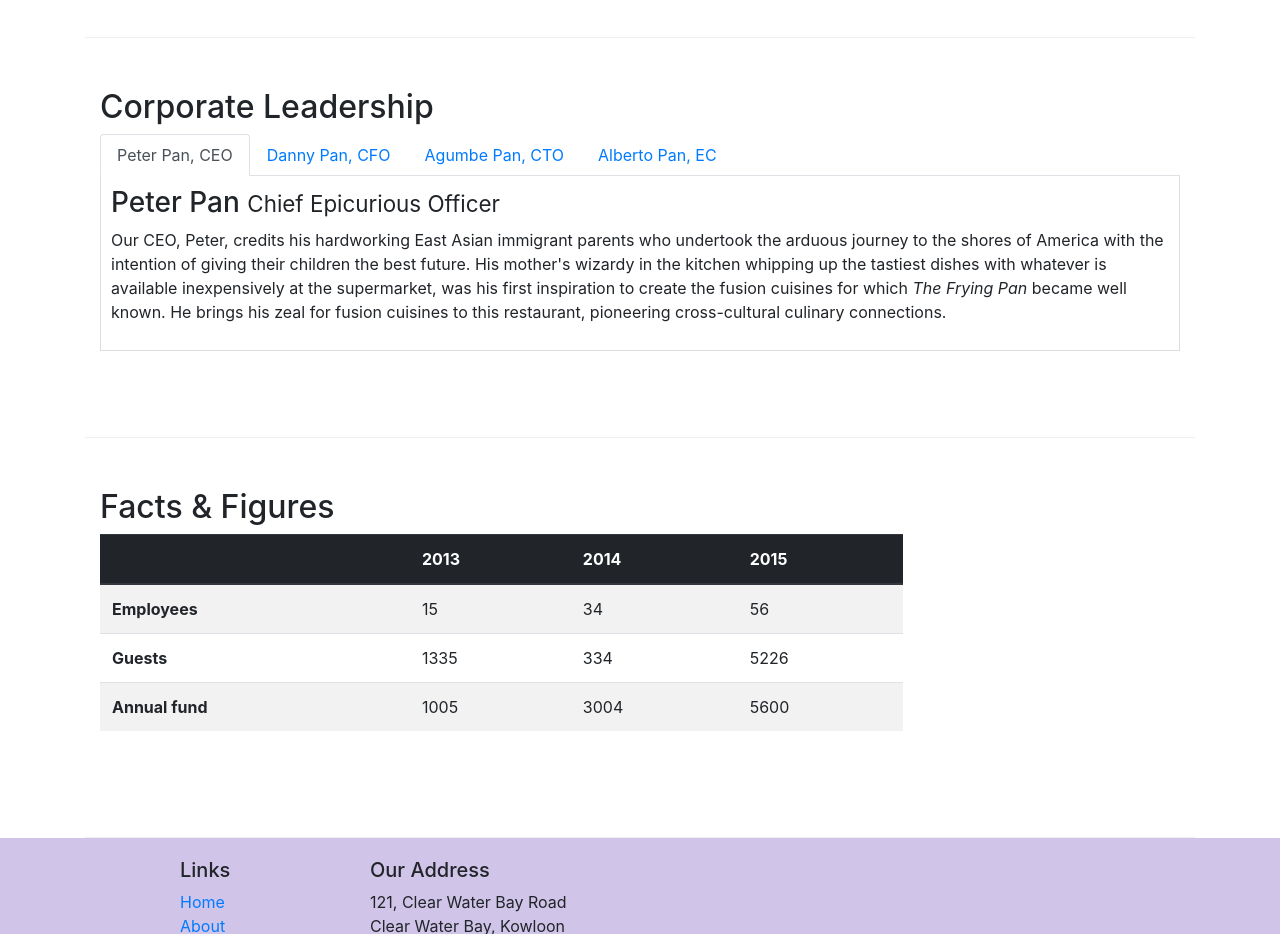
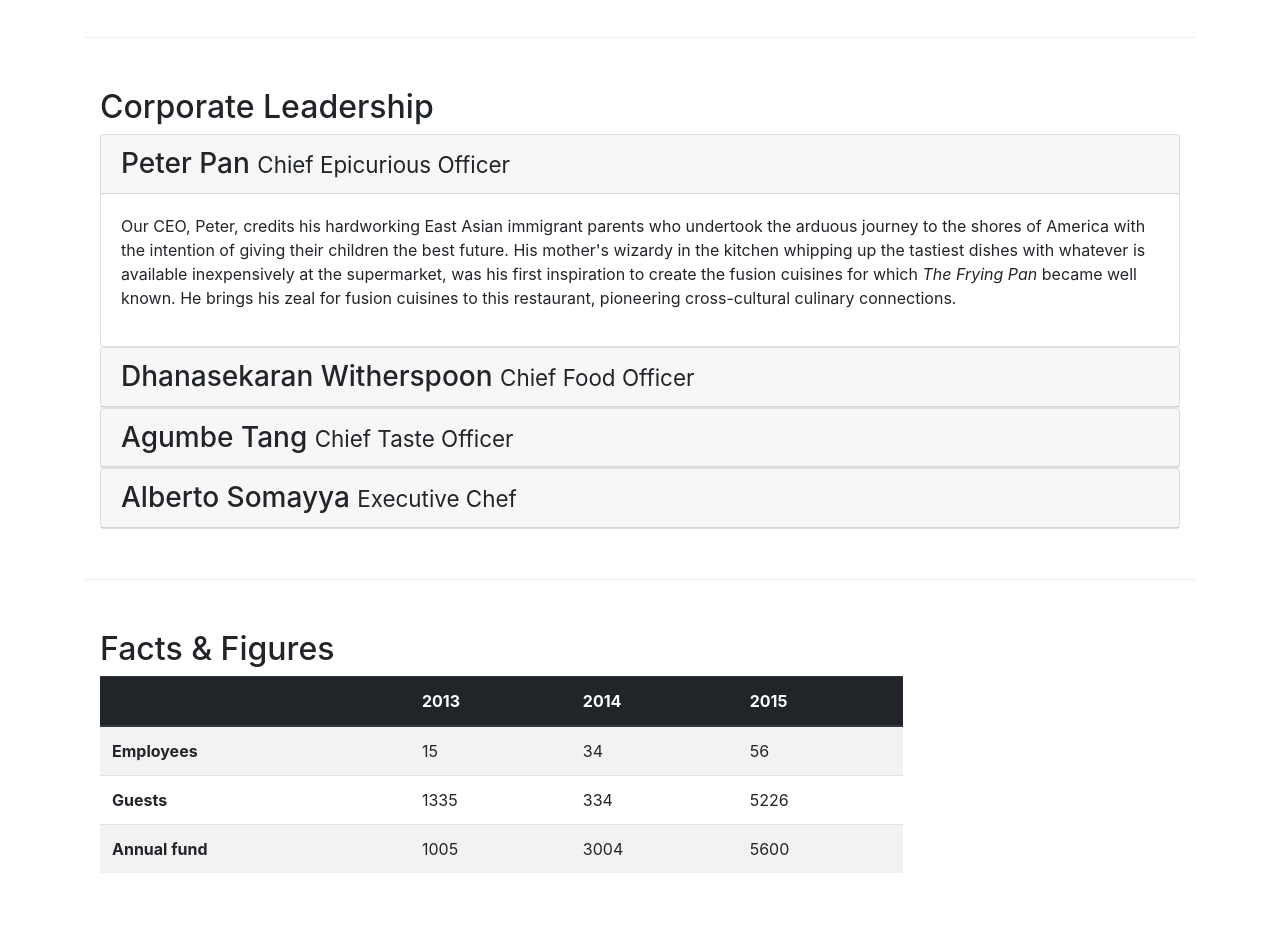
Before and after one commit to Sheikhtanzeela/conFusion, a website: page aboutus.html in a window 1280 px wide. Shown: the part 860-1794 px from the top of the page. Drawn offline with nearby package versions, Linux system fonts and the light colour scheme.

Commit message:
Accordion

```diff
--- a/aboutus.html
+++ b/aboutus.html
@@ -117,77 +117,120 @@
         <div class="row row-content text-align-center">
             <div class="col-12">
                 <h2>Corporate Leadership</h2>
-                <ul class="nav nav-tabs">
-                    <li class="nav-item">
-                        <a class="nav-link active" href="#peter" role="tab" data-toggle="tab"> Peter Pan, CEO</a>
-                    </li>
-                    <li class="nav-item">
-                        <a class="nav-link " href="#dane" role="tab" data-toggle="tab"> Danny Pan, CFO</a>
-                    </li>
-                    <li class="nav-item">
-                        <a class="nav-link " href="#agumbe" role="tab" data-toggle="tab"> Agumbe Pan, CTO</a>
-                    </li>
-                    <li class="nav-item">
-                        <a class="nav-link " href="#alberto" role="tab" data-toggle="tab"> Alberto Pan, EC</a>
-                    </li>
-                </ul>
 
-                <div class="tab-content">
-                    <div role="tabpanel" class="tab-pane fade show active" id="peter">
-                        <h3>Peter Pan <small>Chief Epicurious Officer</small></h3>
-                        <p class="d-none d-sm-block">Our CEO, Peter, credits his hardworking East Asian immigrant
+
+                <div id="accordion">
+                    <div class="card">
+                        <div class="card-header" role="tab" id="peterhead">
+                            <h3 class="mb-0">
+                                <a data-toggle="collapse" data-target="#peter" data-parent="#accordion">
+                                    Peter Pan <small>Chief Epicurious Officer</small>
+                                </a>
+                            </h3>
+                        </div>
+                        <div role="tabpanel" class="collapse show" id="peter">
+                            <div class="card-body">
+                                <p class="d-none d-sm-block">Our CEO, Peter, credits his hardworking East Asian
+                                    immigrant
                                     parents
                                     who
                                     undertook the arduous
-                            journey to the shores of America with the intention of giving their children the best
+                                    journey to the shores of America with the intention of giving their children the
+                                    best
                                     future.
                                     His
-                            mother's wizardy in the kitchen whipping up the tastiest dishes with whatever is available
-                            inexpensively at the supermarket, was his first inspiration to create the fusion cuisines
+                                    mother's wizardy in the kitchen whipping up the tastiest dishes with whatever is
+                                    available
+                                    inexpensively at the supermarket, was his first inspiration to create the fusion
+                                    cuisines
                                     for
                                     which
-                            <em>The Frying Pan</em> became well known. He brings his zeal for fusion cuisines to this
+                                    <em>The Frying Pan</em> became well known. He brings his zeal for fusion cuisines to
+                                    this
                                     restaurant, pioneering cross-cultural culinary connections.
                                 </p>
                             </div>
+                        </div>
+                    </div>
 
 
-                    <div role="tabpanel" class="tab-pane fade show" id="dane">
-                        <h3>Dhanasekaran Witherspoon <small>Chief Food Officer</small></h3>
-                        <p class="d-none d-sm-block">Our CFO, Danny, as he is affectionately referred to by his
+                    <div class="card">
+                        <div class="card-header" role="tab" id="dannyhead">
+                            <h3 class="mb-0">
+                                <a data-toggle="collapse" data-target="#danny">
+                                    Dhanasekaran Witherspoon <small>Chief Food Officer</small>
+                                </a>
+                            </h3>
+                        </div>
+                        <div class="collapse" id="danny" data-parent="#accordion">
+                            <div class="card-body">
+                                <p class="d-none d-sm-block">Our CFO, Danny, as he is affectionately referred to by
+                                    his
                                     colleagues,
                                     comes from a long established
-                            family tradition in farming and produce. His experiences growing up on a farm in the
+                                    family tradition in farming and produce. His experiences growing up on a farm in
+                                    the
                                     Australian
-                            outback gave him great appreciation for varieties of food sources. As he puts it in his own
+                                    outback gave him great appreciation for varieties of food sources. As he puts it
+                                    in
+                                    his
+                                    own
                                     words,
                                     <em>Everything that runs, wins, and everything that stays, pays!</em>
                                 </p>
                             </div>
+                        </div>
+                    </div>
 
-                    <div role="tabpanel" class="tab-pane fade show " id="agumbe">
-                        <h3>Agumbe Tang <small>Chief Taste Officer</small></h3>
-                        <p class="d-none d-sm-block">Blessed with the most discerning gustatory sense, Agumbe, our CTO,
+                    <div class="card">
+                        <div class="card-header" role="tab" id="agumbehead">
+                            <h3 class="mb-0">
+                                <a data-toggle="collapse" data-target="#agumbe">
+                                    Agumbe Tang <small>Chief Taste Officer</small>
+                                </a>
+                            </h3>
+                        </div>
+                        <div class="collapse" data-parent="#accordion" id="agumbe">
+                            <div class="card-body">
+                                <p class="d-none d-sm-block">Blessed with the most discerning gustatory sense, Agumbe,
+                                    our CTO,
                                     personally ensures that every dish
-                            that we serve meets his exacting tastes. Our chefs dread the tongue lashing that ensues if
+                                    that we serve meets his exacting tastes. Our chefs dread the tongue lashing that
+                                    ensues if
                                     their
-                            dish does not meet his exacting standards. He lives by his motto, <em>You click only if you
+                                    dish does not meet his exacting standards. He lives by his motto, <em>You click only
+                                        if you
                                         survive
                                         my lick.</em></p>
                             </div>
+                        </div>
+                    </div>
 
-
-                    <div role="tabpanel" class="tab-pane fade show" id="alberto">
-                        <h3>Alberto Somayya <small>Executive Chef</small></h3>
-                        <p class="d-none d-sm-block">Award winning three-star Michelin chef with wide International
+                    <div class="card">
+                        <div class="card-header" role="tab" id="albertohead">
+                            <h3 class="mb-0">
+                                <a data-toggle="collapse" data-target="#alberto">
+                                    Alberto Somayya <small>Executive Chef</small>
+                                </a>
+                            </h3>
+                        </div>
+                        <div class="collapse" data-parent="#accordion" id="alberto">
+                            <div class="card-body">
+                                <p class="d-none d-sm-block">Award winning three-star Michelin chef with wide
+                                    International
                                     experience
                                     having worked closely with
-                            whos-who in the culinary world, he specializes in creating mouthwatering Indo-Italian fusion
-                            experiences. He says, <em>Put together the cuisines from the two craziest cultures, and you
+                                    whos-who in the culinary world, he specializes in creating mouthwatering
+                                    Indo-Italian fusion
+                                    experiences. He says, <em>Put together the cuisines from the two craziest cultures,
+                                        and you
                                         get
                                         a
                                         winning hit! Amma Mia!</em></p>
                             </div>
+                        </div>
+                    </div>
+
                 </div>
 
             </div>
```
Also changed, not shown: abc.html (deleted, +0 -72 lines). Lines whose indentation alone changed are shown as unchanged.
